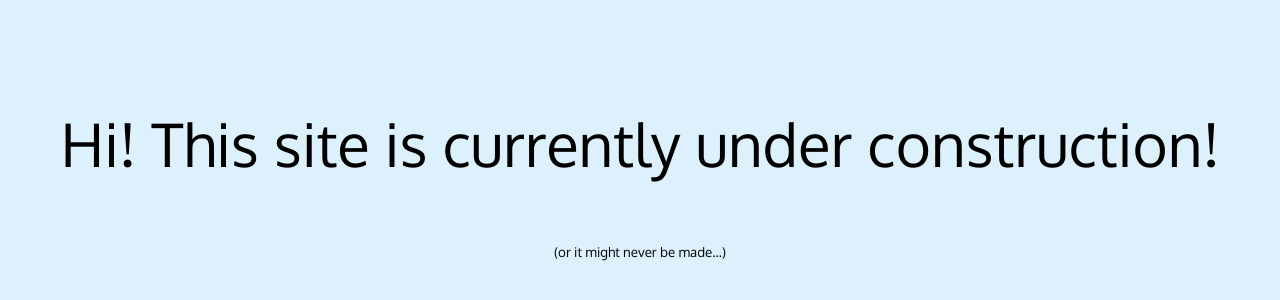
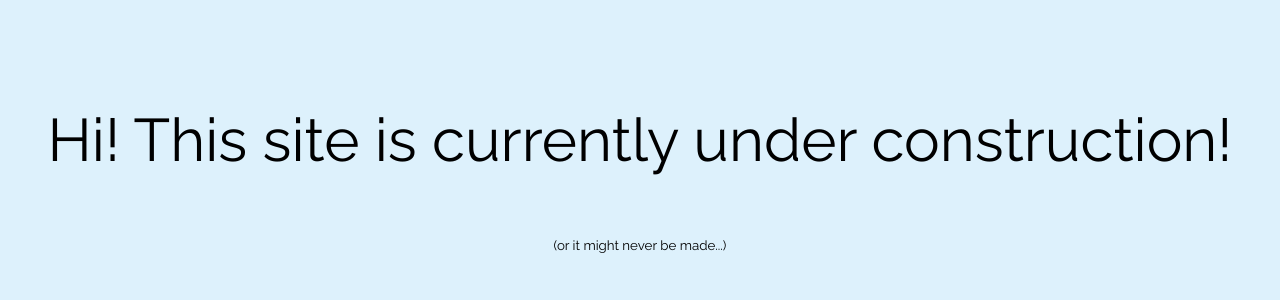
Before and after one commit to IrshadAM/IrshadAM.github.io, a plain HTML site: page index.html in a window 1280 px wide. Shown: the part 148-448 px from the top of the page. Drawn offline with Linux system fonts and the light colour scheme.

Commit message:
Switched to Raleway

```diff
--- a/index.html
+++ b/index.html
@@ -2,7 +2,7 @@
 <html>
 <head>
   <!--<link href="//maxcdn.bootstrapcdn.com/bootstrap/3.3.0/css/bootstrap.min.css" rel="stylesheet">-->
-  <link href='http://fonts.googleapis.com/css?family=Oxygen' rel='stylesheet' type='text/css'>
+  <link href='http://fonts.googleapis.com/css?family=Raleway' rel='stylesheet' type='text/css'>
   <link href="style.css" rel="stylesheet"></link>
   <title>WolfCorp</title>
 </head>
--- a/style.css
+++ b/style.css
@@ -5,7 +5,7 @@ body{
 .construction{
   margin-top: 20%;
   text-align: center;
-  font-family: 'Oxygen', sans-serif;
+  font-family: 'Raleway', sans-serif;
 }
 
 .construction p{
```
